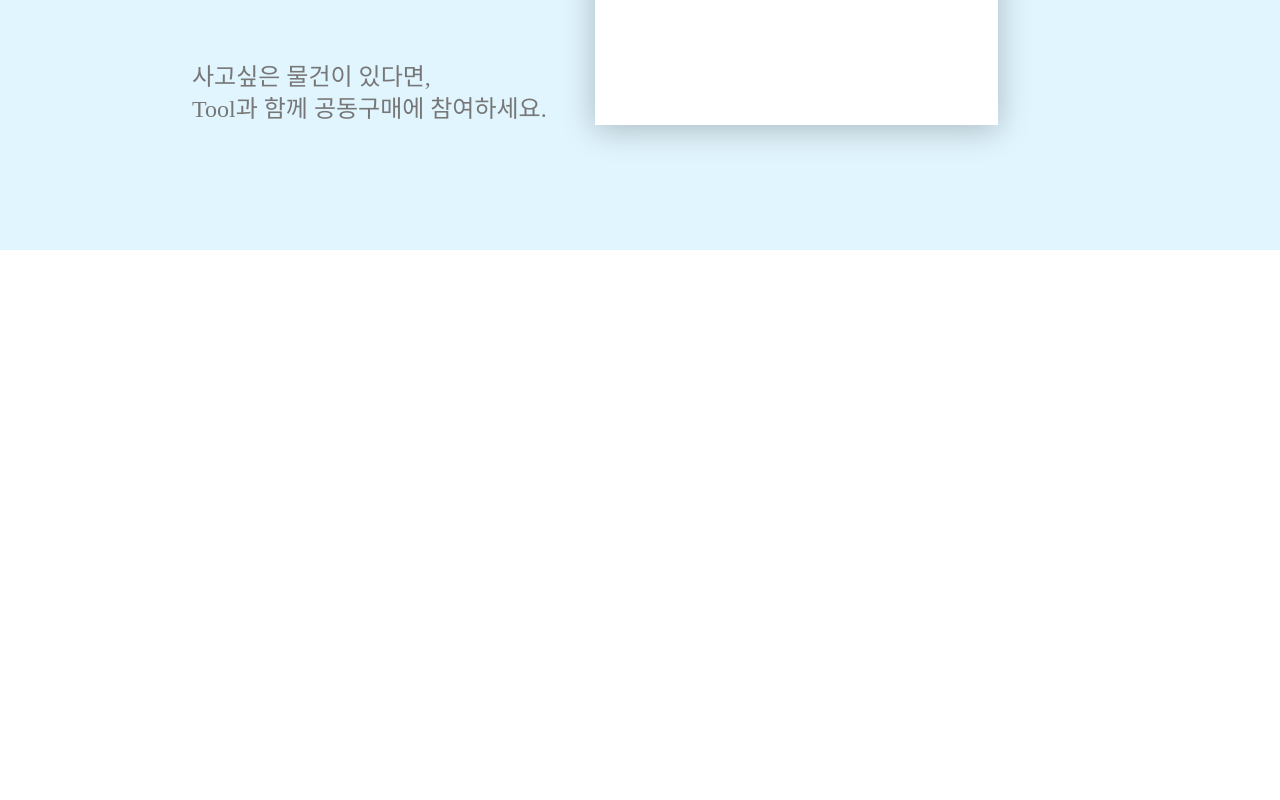
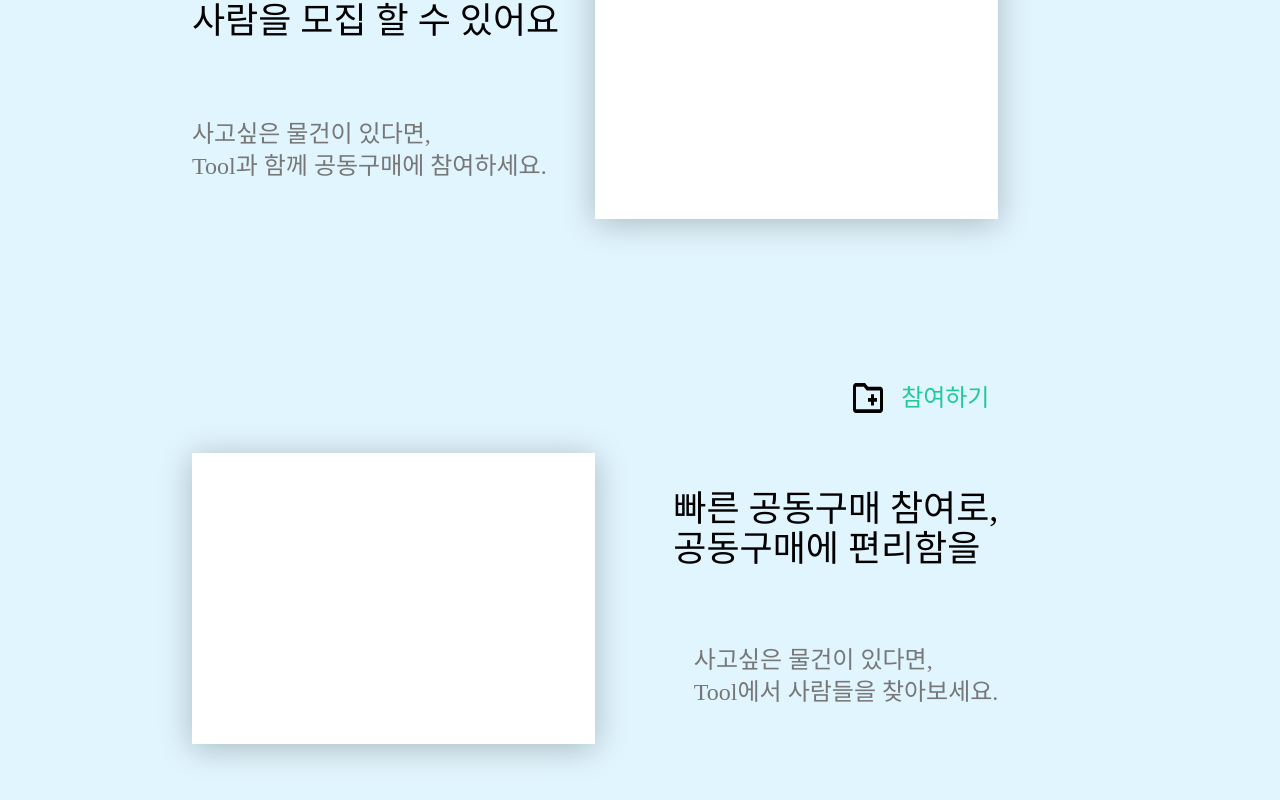
Before and after one commit to SooDongTae/Tool_Landing_Page, a Next.js app: page / in a window 1280 px wide. Shown: the part 2150-2950 px from the top of the page. Before the commit the page ends 2400 px from the top, so only its background shows below. Built offline with nearby package versions, Linux system fonts and the light colour scheme; a web font is replaced by a local one.

Commit message:
Create::네번째 페이지 생성

```diff
--- /dev/null
+++ b/src/pageContainer/page_four.tsx
@@ -0,0 +1,35 @@
+import Image from "next/image";
+import React from "react";
+import partImg from "../../public/assets/images/partImg.png";
+
+const page_four = () => {
+  return (
+    <div className="w-full h-screen bg-bgBlue flex justify-center items-center">
+      <div className="w-[70%] h-[70%] flex flex-col items-center justify-start">
+        <div className="w-full h-[10%] flex flex-row items-center justify-end">
+          <Image src={partImg} alt="" />
+          <span className="text-green text-2xl ml-[2%] cursor-pointer mr-[11%]">
+            참여하기
+          </span>
+        </div>
+        <div className="w-full h-[52%] flex flex-row items-center mt-[3%]">
+          <div className="w-[45%] h-full bg-[white] shadow-[0px_4px_30px_rgba(0,_0,_0,_0.25)]"></div>
+          <div className="w-[45%] h-3/4 flex flex-col items-end justify-between">
+            <h2 className="text-4xl">
+              빠른 공동구매 참여로,
+              <br />
+              공동구매에 편리함을
+            </h2>
+            <p className="text-2xl text-textGray">
+              사고싶은 물건이 있다면,
+              <br />
+              Tool에서 사람들을 찾아보세요.
+            </p>
+          </div>
+        </div>
+      </div>
+    </div>
+  );
+};
+
+export default page_four;
--- a/src/pageContainer/page_three.tsx
+++ b/src/pageContainer/page_three.tsx
@@ -1,7 +1,6 @@
 import Image from "next/image";
 import React from "react";
 import createImg from "../../public/assets/images/createImg.png";
-import partImg from "../../public/assets/images/partImg.png";
 
 const Page_three = () => {
   return (
@@ -12,12 +11,14 @@ const Page_three = () => {
         <br /> 이런 <span className="text-green">공동구매</span> 해보셨나요?
       </h1>
       <div className="w-[70%] h-[70%] flex flex-col items-center justify-start ml-[15%]">
-        <div className="w-full h-[10%] flex flex-row items-center justify-start mt-[5%]">
+        <div className="w-full h-[10%] flex flex-row items-center justify-start mt-[10%]">
           <Image src={createImg} alt="" />
-          <span className="text-green text-2xl ml-[2%]">등록하기</span>
+          <span className="text-green text-2xl ml-[2%] cursor-pointer">
+            등록하기
+          </span>
         </div>
-        <div className="w-full h-[50%] flex flex-row items-center mt-[3%]">
-          <div className="w-[45%] h-full flex flex-col items-start justify-between">
+        <div className="w-full h-[60%] flex flex-row items-center mt-[3%]">
+          <div className="w-[45%] h-3/4 flex flex-col items-start justify-between">
             <h2 className="text-4xl">
               쉬운 공동구매 등록으로,
               <br />
--- a/src/pages/index.tsx
+++ b/src/pages/index.tsx
@@ -1,6 +1,7 @@
 import { Main } from "../pageContainer/main";
 import { PageOne } from "../pageContainer/page_one";
 import Page_three from "../pageContainer/page_three";
+import Page_four from "../pageContainer/page_four";
 
 export default function Home() {
   return (
@@ -8,6 +9,7 @@ export default function Home() {
       <Main />
       <PageOne />
       <Page_three />
+      <Page_four />
     </>
   );
 }
```
